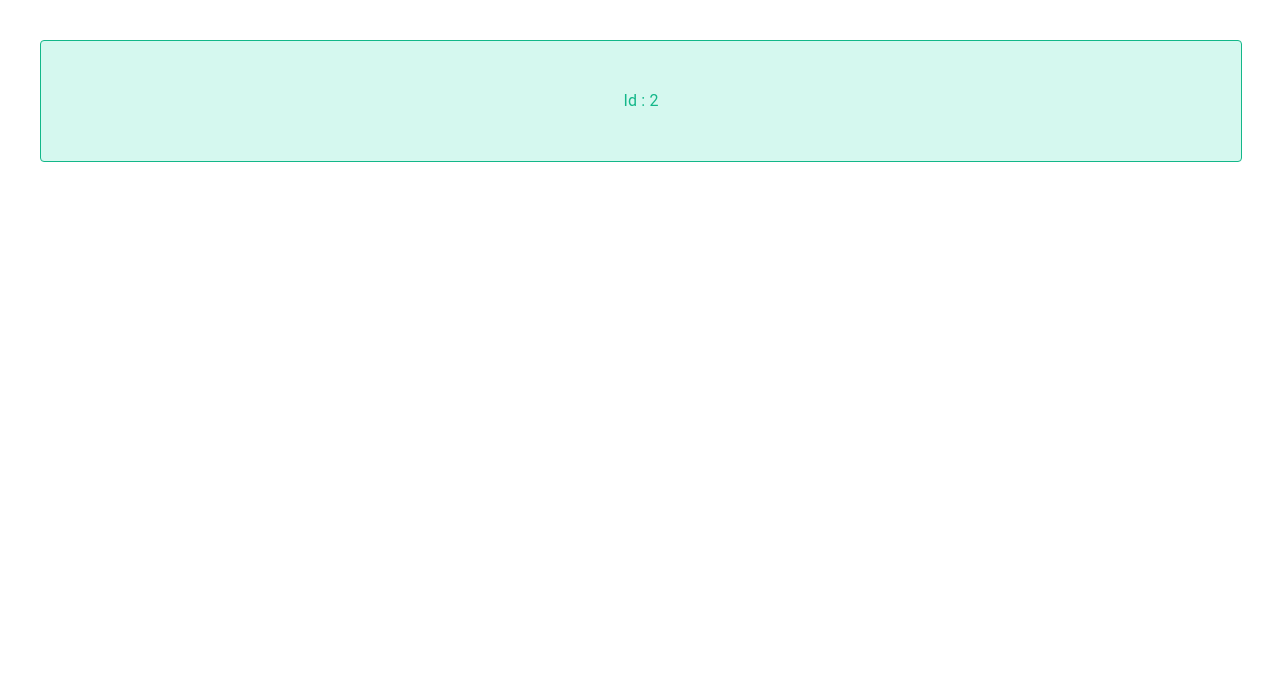
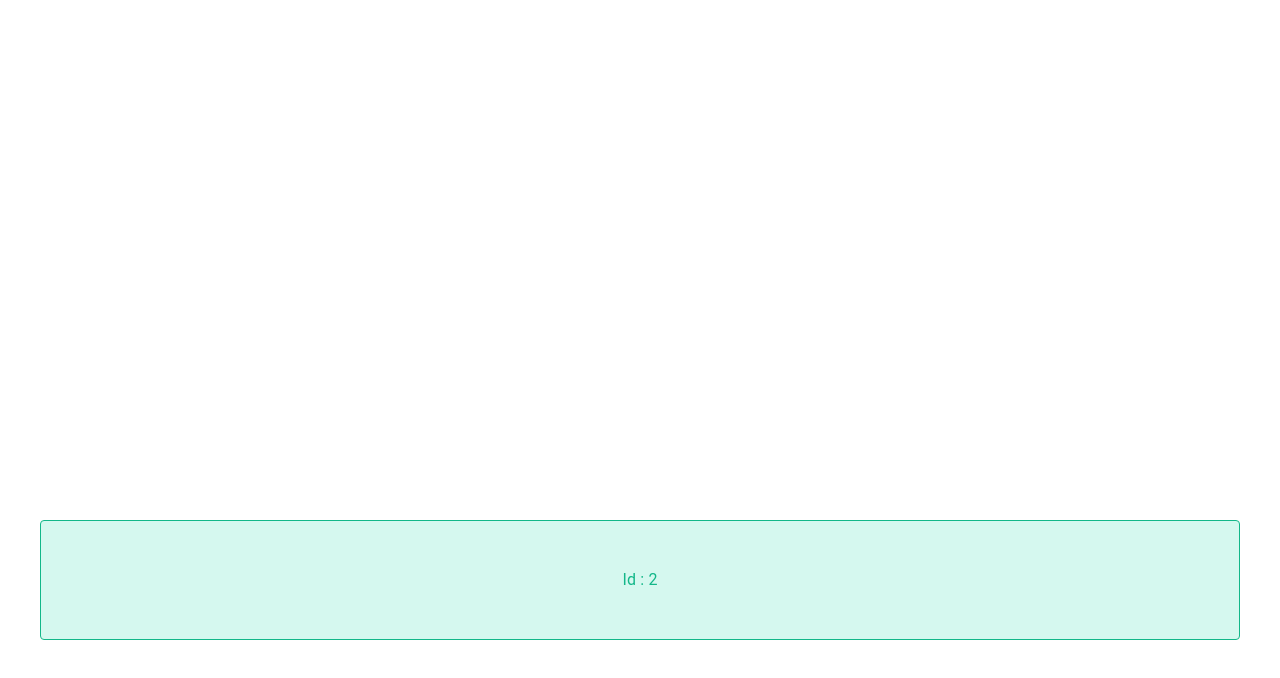
Before and after one commit to duftor/frontend_senior, a React (Vite) app: page / in a window 1280 px wide. Shown: the top 678 px of the page. Built offline with nearby package versions, Linux system fonts and the light colour scheme.

Commit message:
✨ Place Event to the good position

```diff
--- a/src/components/Event.jsx
+++ b/src/components/Event.jsx
@@ -1,21 +1,32 @@
 import React from "react"
 import styled from "styled-components"
 import Typo from "./reusable-ui/Typo"
+import { timeStringToDecimal } from "../utils/time"
 
 export default function Event({ id, start, duration }) {
-	const timeScale = 12
+	const startTime = 9
+	const endTime = 21
+	const timeScale = endTime - startTime
+
 	const percentPerHour = 100 / timeScale
+	const percentageHeight = percentPerHour * (duration / 60)
 
-	const percentageHeight = percentPerHour * (duration / 60)
-	console.log(percentageHeight)
+	const percentageTop =
+		((timeStringToDecimal(start) - startTime) / (endTime - startTime)) * 100
+
+	console.log(percentageTop)
+
 	return (
-		<EventStyled height={percentageHeight}>
+		<EventStyled height={percentageHeight} top={percentageTop}>
 			<Typo variant="body1">Id : {id}</Typo>
 		</EventStyled>
 	)
 }
 
 const EventStyled = styled.div`
+	box-sizing: border-box;
+	position: relative;
+	top: ${({ top }) => top + "%"};
 	background: #d5f8ef;
 	border: 1px solid #13b789;
 
```
